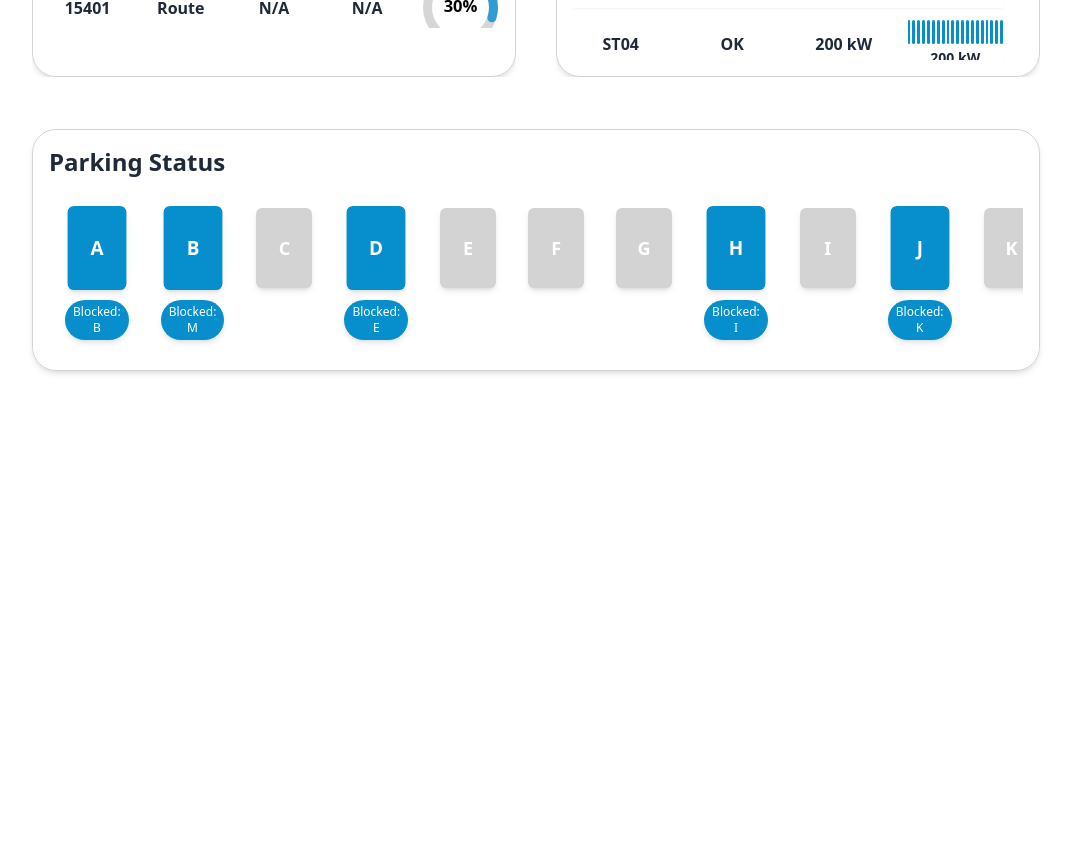
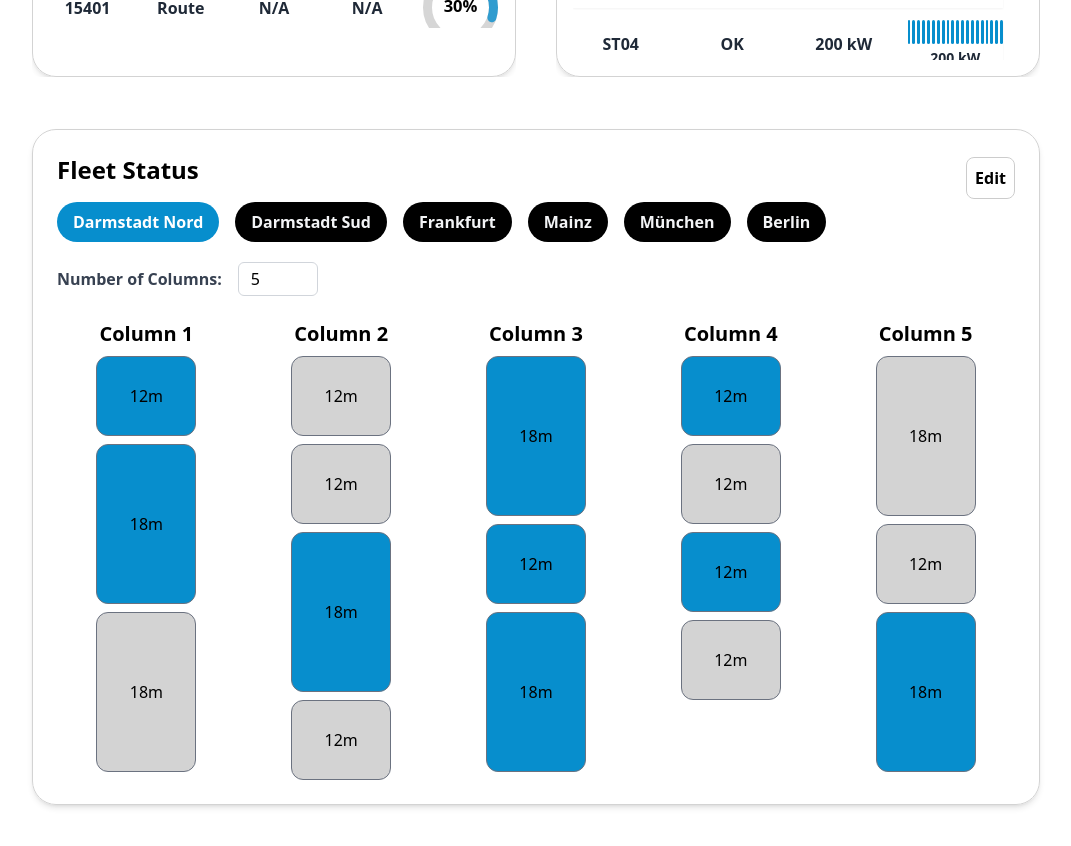
Before and after one commit to AchrafHafsaoui/teamprojekt, a React (Vite) app: page / in a window 1280 px wide. Shown: the part 960-1806 px from the top of the page, without its empty margins (144-1215 px from the left). Before the commit the page ends 1387 px from the top, so only its background shows below. Built offline with nearby package versions, Linux system fonts and the light colour scheme.

Commit message:
parking status (only column addition button missing)

```diff
--- a/package.json
+++ b/package.json
@@ -12,6 +12,7 @@
   },
   "dependencies": {
     "chart.js": "^4.4.6",
+    "papaparse": "^5.4.1",
     "prettier": "^3.3.3",
     "prettier-plugin-tailwindcss": "^0.6.8",
     "react": "^18.3.1",
--- a/src/components/Dashboard/ParkingStatus.tsx
+++ b/src/components/Dashboard/ParkingStatus.tsx
@@ -1,97 +1,233 @@
-import React, { useRef } from "react";
-
-type ParkingSpace = {
-  id: string;
-  isOccupied: boolean;
-  blocks: string[]; // IDs of spaces this one blocks
-};
+import React, { useState, useEffect } from "react";
 
 const ParkingStatus: React.FC = () => {
-  const parkingSpaces: ParkingSpace[] = [
-    { id: "A", isOccupied: true, blocks: ["B"] },
-    { id: "B", isOccupied: true, blocks: ["M"] },
-    { id: "C", isOccupied: false, blocks: [] },
-    { id: "D", isOccupied: true, blocks: ["E"] },
-    { id: "E", isOccupied: false, blocks: [] },
-    { id: "F", isOccupied: false, blocks: [] },
-    { id: "G", isOccupied: false, blocks: ["H"] },
-    { id: "H", isOccupied: true, blocks: ["I"] },
-    { id: "I", isOccupied: false, blocks: [] },
-    { id: "J", isOccupied: true, blocks: ["K"] },
-    { id: "K", isOccupied: false, blocks: [] },
-    { id: "L", isOccupied: false, blocks: [] },
-    { id: "M", isOccupied: true, blocks: ["H"] },
-    { id: "N", isOccupied: false, blocks: ["O"] },
-    { id: "O", isOccupied: false, blocks: [] },
-    { id: "P", isOccupied: false, blocks: ["Q"] },
-    { id: "Q", isOccupied: true, blocks: [] },
-    { id: "R", isOccupied: false, blocks: ["S"] },
-    { id: "S", isOccupied: false, blocks: [] },
-    { id: "T", isOccupied: true, blocks: [] },
+  const parkingLots = [
+    { name: "Darmstadt Nord", defaultSchema: "SBb-ssBs-BSB-SsSs-bsB" },
+    { name: "Darmstadt Sud", defaultSchema: "SsSs-BBbs-sbBs-BbSS" },
+    { name: "Frankfurt", defaultSchema: "BSBS-sbSb-SSss-BbSB-SbBB" },
+    { name: "Mainz", defaultSchema: "SBSS-ssBb-sbSB-SSbb" },
+    { name: "München", defaultSchema: "SbBB-ssSB-BBbs-SsBB" },
+    { name: "Berlin", defaultSchema: "SSsb-BbBB-SBbs-BbSS-ssSb" },
   ];
 
+  const [selectedParking, setSelectedParking] = useState<string | null>("Darmstadt Nord");
+  const [columns, setColumns] = useState<number>(0);
+  const [rowsPerColumn, setRowsPerColumn] = useState<string[]>([]);
+  const [editMode, setEditMode] = useState<boolean>(false);
 
   const colorOccupied = "rgb(7, 142, 205)";
   const colorFree = "#D3D3D3";
 
-  // Refs for each parking space
-  const parkingRefs = useRef<{ [key: string]: HTMLDivElement | null }>({});
+  const selectParking = (parkingName: string, defaultSchema: string) => {
+    setSelectedParking(parkingName);
+    const columnsArray = defaultSchema.split("-");
+    setColumns(columnsArray.length);
+    setRowsPerColumn(columnsArray);
+  };
 
-  // Function to scroll to a specific parking space
-  const scrollToParkingSpace = (id: string) => {
-    const element = parkingRefs.current[id];
-    if (element) {
-      element.scrollIntoView({ behavior: "smooth", inline: "center" });
+  useEffect(() => {
+    if (selectedParking) {
+      const selectedParkingSchema = parkingLots.find(
+        (parking) => parking.name === selectedParking
+      )?.defaultSchema;
+
+      if (selectedParkingSchema) {
+        const columnsArray = selectedParkingSchema.split("-");
+        setColumns(columnsArray.length);
+        setRowsPerColumn(columnsArray);
+      }
+    }
+  }, [selectedParking]);
+
+  const handleColumnChange = (e: React.ChangeEvent<HTMLInputElement>) => {
+    const value = parseInt(e.target.value, 10);
+    if (!isNaN(value) && value >= 0) {
+      setColumns(value);
+      setRowsPerColumn((prev) => {
+        const updatedRows = [...prev];
+        if (value > prev.length) {
+          updatedRows.push(...Array(value - prev.length).fill(""));
+        } else {
+          updatedRows.length = value;
+        }
+        return updatedRows;
+      });
     }
   };
 
+  const handleRowInputChange = (index: number, value: string) => {
+    const updatedRows = [...rowsPerColumn];
+    updatedRows[index] = value;
+    setRowsPerColumn(updatedRows);
+  };
+
+  const addNewSlot = (columnIndex: number) => {
+    const updatedRows = [...rowsPerColumn];
+    updatedRows[columnIndex] += "s"; // Add a small, unoccupied slot by default
+    setRowsPerColumn(updatedRows);
+  };
+
+  const renderGrid = () => {
+    return Array.from({ length: columns }).map((_, colIndex) => {
+      const rowsInput = rowsPerColumn[colIndex] || "";
+      const rows = rowsInput.split("");
+
       return (
-    <div className="bg-[#FFFFFF] col-span-3 bg-opacity-80 flex flex-col border border-[#D3D3D3] shadow-md rounded-3xl p-4">
-      <h2 className="text-2xl font-semibold text-gray-800">Parking Status</h2>
-      <div className="relative overflow-x-auto h-40 mt-4 flex items-center">
-        <div className="flex space-x-8 px-4">
-          {parkingSpaces.map((space) => (
+        <div key={colIndex} className="flex flex-col items-center space-y-2">
+          <h2 className="font-semibold text-xl">Column {colIndex+1}</h2>
           <div
-              key={space.id}
-              ref={(el) => (parkingRefs.current[space.id] = el)}
-              className="relative flex flex-col items-center"
+            className="flex flex-col space-y-2"
+            style={{ minWidth: "100px" }}
           >
-              {/* Parking space box with subtle shadow and animation */}
+            {rows.map((row, rowIndex) => {
+              const slotId = `${colIndex}-${rowIndex}`;
+              const isOccupied = row === "S" || row === "B";
+              const isBig = row === "B" || row === "b";
+
+              return (
+                <div key={slotId} className="relative">
                   <div
-                className={`w-14 h-20 rounded-md flex items-center justify-center text-white font-semibold text-lg shadow-md transition-transform duration-300 ${space.isOccupied ? "bg-opacity-80" : "bg-opacity-50"
+                    className={`flex items-center justify-center border rounded-xl border-gray-500 ${isBig ? "h-40" : "h-20"
                       }`}
                     style={{
-                  backgroundColor: space.isOccupied ? colorOccupied : colorFree,
-                  transform: space.isOccupied ? "scale(1.05)" : "scale(1)",
+                      backgroundColor: isOccupied ? colorOccupied : colorFree,
+                      cursor: "pointer",
+                    }}
+                    onClick={() => {
+                      if (!editMode) return;
+                      const updatedRows = [...rows];
+                      updatedRows[rowIndex] =
+                        row === "S"
+                          ? "s"
+                          : row === "s"
+                            ? "S"
+                            : row === "B"
+                              ? "b"
+                              : "B";
+                      const updatedRowsPerColumn = [...rowsPerColumn];
+                      updatedRowsPerColumn[colIndex] = updatedRows.join("");
+                      setRowsPerColumn(updatedRowsPerColumn);
                     }}
                   >
-                {space.id}
+                    {isBig ? "18m" : "12m"}
                   </div>
 
-              {/* Blocking navigation buttons */}
-              {space.isOccupied && space.blocks.length > 0 && (
-                <div className="flex flex-col items-center mt-2">
-                  {space.blocks.map((blockedId) => (
+                  {/* Edit Mode Buttons */}
+                  {editMode && (
+                    <div className="absolute top-0 right-0 flex flex-col space-y-1 mt-1 mr-1">
+                      {/* Remove Slot Button */}
                       <button
-                      key={blockedId}
-                      onClick={() => scrollToParkingSpace(blockedId)}
-                      className="text-xs bg-blue-500 text-white rounded-full px-2 py-1 mt-1 shadow-md hover:bg-blue-600 transition"
+                        onClick={() => {
+                          const updatedRows = [...rows];
+                          updatedRows.splice(rowIndex, 1); // Remove the slot
+                          const updatedRowsPerColumn = [...rowsPerColumn];
+                          updatedRowsPerColumn[colIndex] = updatedRows.join("");
+                          setRowsPerColumn(updatedRowsPerColumn);
+                        }}
+                        className="bg-white bg-opacity-50 border border-gray-500 text-black rounded-full p-1 text-xs hover:bg-gray-300 transition"
+                        title="Remove Slot"
+                      >
+                        ✖
+                      </button>
+                      {/* Change Slot Size Button */}
+                      <button
+                        onClick={() => {
+                          const updatedRows = [...rows];
+                          updatedRows[rowIndex] =
+                            row === "S" ? "B" : row === "B" ? "S" : row === "s" ? "b" : "s"; // Toggle size
+                          const updatedRowsPerColumn = [...rowsPerColumn];
+                          updatedRowsPerColumn[colIndex] = updatedRows.join("");
+                          setRowsPerColumn(updatedRowsPerColumn);
+                        }}
+                        className="bg-white bg-opacity-50 border border-gray-500 text-black rounded-full p-1 text-xs hover:bg-gray-300 transition"
+                        title="Change Slot Size"
+                      >
+                        ⇔
+                      </button>
+                    </div>
+                  )}
+                </div>
+              );
+            })}
+            {editMode && (
+              <button
+                onClick={() => addNewSlot(colIndex)}
+                className={`flex items-center justify-center border rounded-xl border-gray-500 h-20 opacity-50 hover:opacity-80 transition`}
                 style={{
-                        backgroundColor: colorOccupied,
+                  backgroundColor: colorFree,
                   cursor: "pointer",
                 }}
               >
-                      Blocked: {blockedId}
+                <span className="text-2xl font-bold text-gray-700">+</span>
+              </button>
+            )}
+          </div>
+        </div>
+      );
+    });
+  };
+
+  return (
+    <div className="bg-[#FFFFFF] bg-opacity-80 h-full flex flex-col border border-[#D3D3D3] shadow-md rounded-3xl p-6">
+      {/* Top Section with Fleet Status Scroll and Buttons */}
+      <div className="flex justify-between items-center">
+        <h2 className="text-2xl font-semibold mb-4">Fleet Status</h2>
+        {/* Fleet Status Horizontal Scroll */}
+
+
+        {/* Edit and Return Buttons */}
+        <div className="flex items-center space-x-4">
+          <button
+            onClick={() => setEditMode(!editMode)}
+            className="p-2 rounded-lg border font-semibold border-[#cccccc] transition"
+            style={{
+              backgroundColor: editMode ? "rgb(7, 142, 205)" : "transparent",
+              color: editMode ? "white" : "black",
+            }}
+          >
+            {editMode ? "Exit Edit Mode" : "Edit"}
+          </button>
+        </div>
+      </div>
+      <div className="flex overflow-x-auto space-x-4 mb-5 scrollbar-hide">
+        {parkingLots.map((parking) => (
+          <button
+            key={parking.name}
+            onClick={() => selectParking(parking.name, parking.defaultSchema)}
+            className={`px-4 py-2 rounded-full font-semibold whitespace-nowrap transition ${parking.name === selectedParking
+              ? "bg-[#078ECD] text-white"
+              : "bg-black text-gray-100 hover:bg-[#078ECD] hover:text-white"
+              }`}
+          >
+            {parking.name}
           </button>
         ))}
       </div>
-              )}
+
+      {/* Number of Columns Input */}
+      <div className="flex items-center mb-6 space-x-4">
+        <label className="font-semibold text-gray-700">Number of Columns:</label>
+        <input
+          type="number"
+          min={0}
+          value={columns || ""}
+          onChange={handleColumnChange}
+          className="border border-gray-300 px-3 py-1 rounded-md w-20"
+        />
       </div>
-          ))}
-        </div>
+
+      {/* Parking Grid */}
+      <div
+        className="grid gap-4"
+        style={{
+          gridTemplateColumns: `repeat(${columns}, minmax(80px, 1fr))`,
+        }}
+      >
+        {renderGrid()}
       </div>
     </div>
   );
+
 };
 
 export default ParkingStatus;
```
Also changed, not shown: 1 other file (tests, documents, lock files or other folders). Lines whose indentation alone changed are shown as unchanged.
